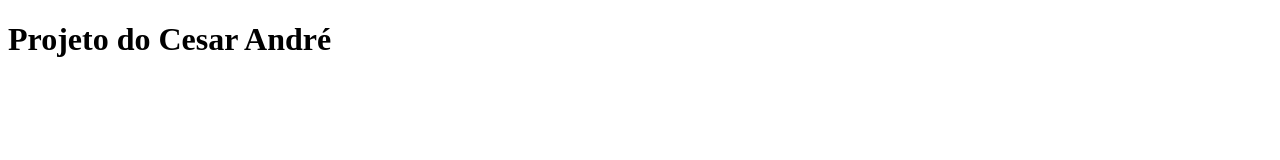
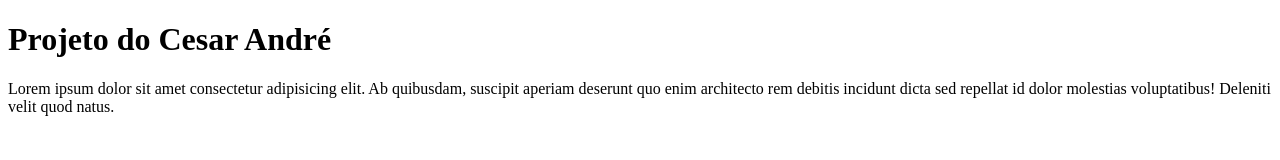
Before and after one commit to cesar-andre/curso-git, a plain HTML site: page index.html in a window 1280 px wide. Drawn offline with Linux system fonts and the light colour scheme.

Commit message:
Adicionando com a ferramenta -i

```diff
--- a/index.html
+++ b/index.html
@@ -4,10 +4,12 @@
     <meta charset="UTF-8">
     <meta name="viewport" content="width=device-width, initial-scale=1.0">
     <meta http-equiv="X-UA-Compatible" content="ie=edge">
-    <title>Document</title>
+    <title>Teste do Cesão</title>
 </head>
 <body>
     <h1>Projeto do Cesar André</h1>
 
+    <p>Lorem ipsum dolor sit amet consectetur adipisicing elit. Ab quibusdam, suscipit aperiam deserunt quo enim architecto rem debitis incidunt dicta sed repellat id dolor molestias voluptatibus! Deleniti velit quod natus.</p>
+
 </body>
 </html>
```
